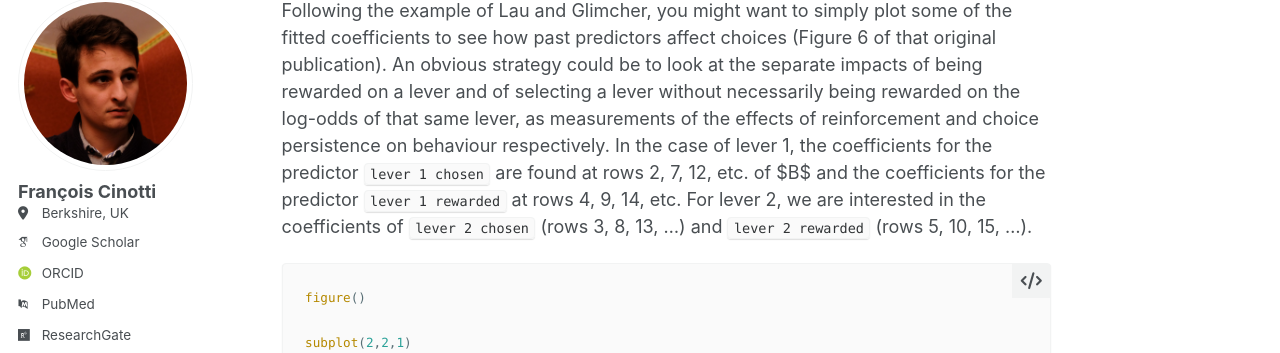
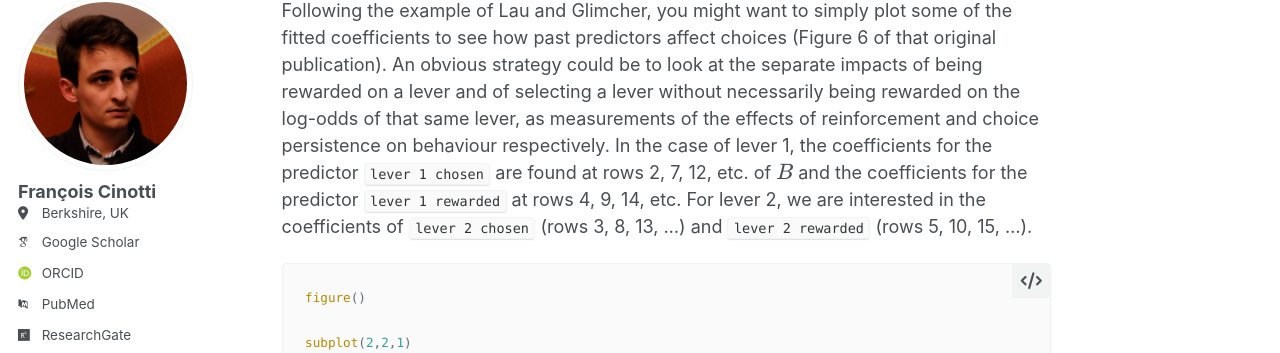
Before and after one commit to frct/frct.github.io, a Jekyll site: the page built from _posts/2026-09-22-Multinomial_Logistic_Regression.md, in a window 1280 px wide and 900 px high, scrolled down 11399 px. Shown: the part 103-456 px from the top of the window. Built offline with Jekyll 4.4.1, drawn with Linux system fonts in a browser that asks for light colours; some web fonts are replaced; a script that is not in the unit is left out.

Commit message:
Fix formatting of coefficients in model interpretation section
Corrected the formatting of mathematical symbols in the explanation of fitted model coefficients.

````diff
--- a/_posts/2026-09-22-Multinomial_Logistic_Regression.md
+++ b/_posts/2026-09-22-Multinomial_Logistic_Regression.md
@@ -299,7 +299,7 @@ Compared to the running averages we plotted before, the fitted probabilities rep
 
 # A Misguided Attempt to Interpret the Fitted Model
 
-Following the example of Lau and Glimcher, you might want to simply plot some of the fitted coefficients to see how past predictors affect choices (Figure 6 of that original publication). An obvious strategy could be to look at the separate impacts of being rewarded on a lever and of selecting a lever without necessarily being rewarded on the log-odds of that same lever, as measurements of the effects of reinforcement and choice persistence on behaviour respectively. In the case of lever 1, the coefficients for the predictor `lever 1 chosen` are found at rows 2, 7, 12, etc. of $B$ and the coefficients for the predictor `lever 1 rewarded` at rows 4, 9, 14, etc. For lever 2, we are interested in the coefficients of `lever 2 chosen` (rows 3, 8, 13, ...) and `lever 2 rewarded` (rows 5, 10, 15, ...).
+Following the example of Lau and Glimcher, you might want to simply plot some of the fitted coefficients to see how past predictors affect choices (Figure 6 of that original publication). An obvious strategy could be to look at the separate impacts of being rewarded on a lever and of selecting a lever without necessarily being rewarded on the log-odds of that same lever, as measurements of the effects of reinforcement and choice persistence on behaviour respectively. In the case of lever 1, the coefficients for the predictor `lever 1 chosen` are found at rows 2, 7, 12, etc. of $$B$$ and the coefficients for the predictor `lever 1 rewarded` at rows 4, 9, 14, etc. For lever 2, we are interested in the coefficients of `lever 2 chosen` (rows 3, 8, 13, ...) and `lever 2 rewarded` (rows 5, 10, 15, ...).
 
 ```matlab
 figure()
````
